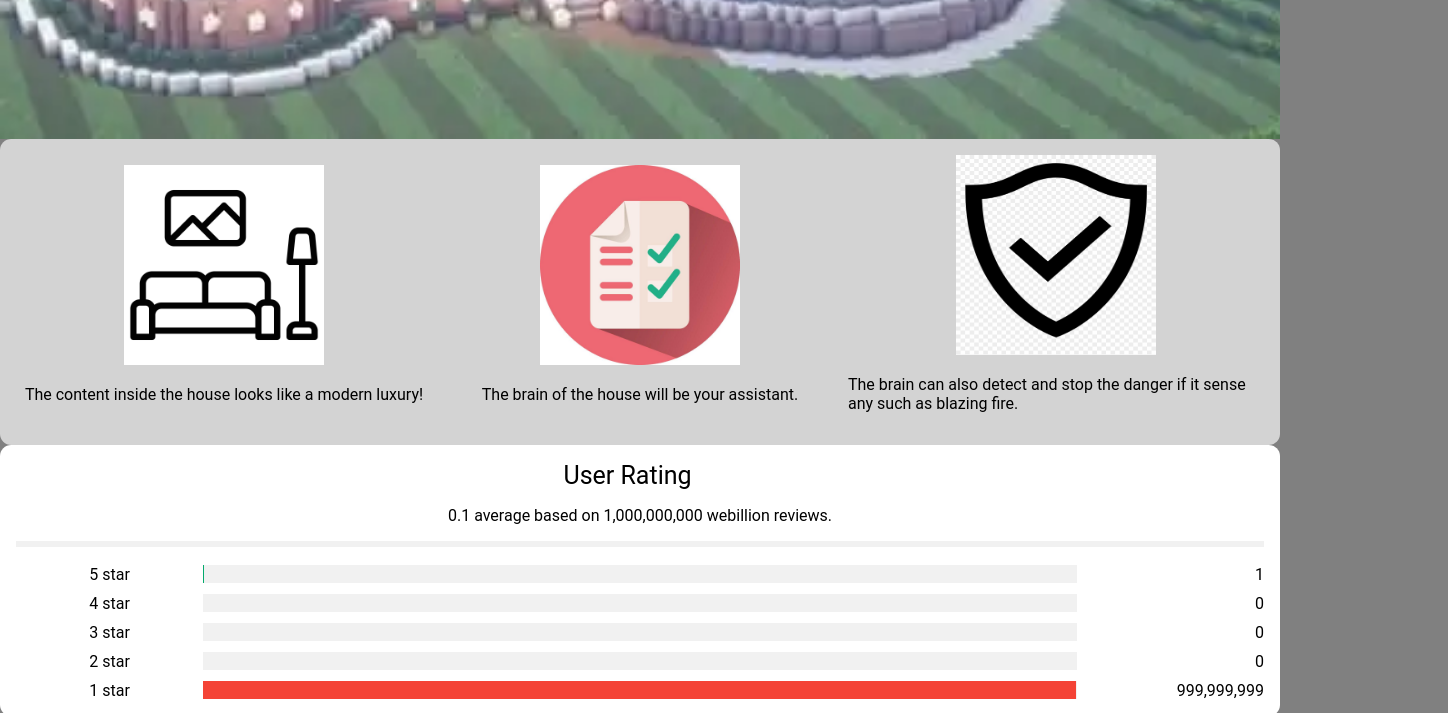
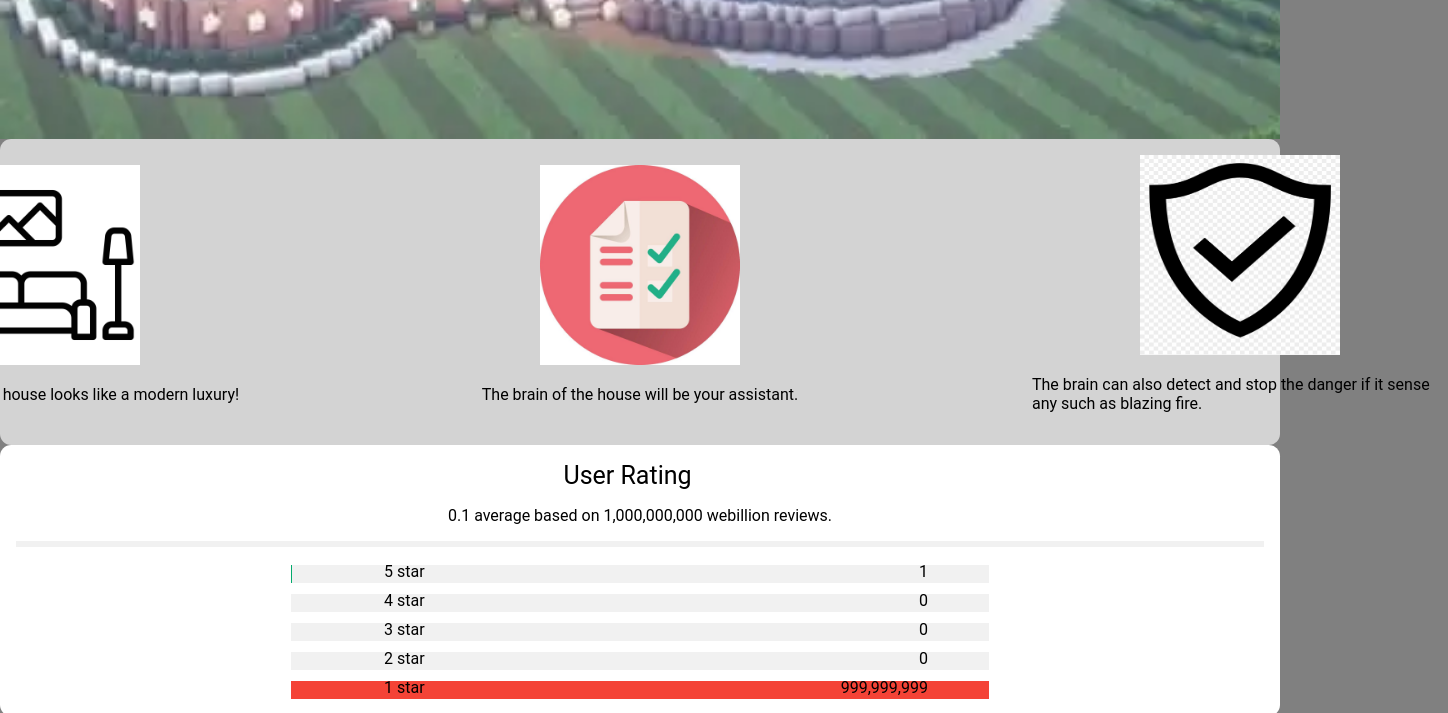
Before and after one commit to Dev-AspiringVibrant/smart-home-content, a plain HTML site: page index.html in a window 1280 px wide. Shown: the part 840-1553 px from the top of the page, 1448 px wide, since content can reach past the window. Drawn offline with Linux system fonts and the light colour scheme.

Commit message:
Layout Fix

```diff
--- a/index.html
+++ b/index.html
@@ -54,7 +54,7 @@ it
         </section>
             <div class="container2">
         <section class="row">
-            <section class="content-items col one-third">
+            <section class="content-items col one-third navt1">
                 <div class="rotate2d">
                 <a href="/rooms.html" target="_self"><img src="/pictures/rooms-icon.jpg"
                         alt="Simplitic icon of a living room." width="200" height="200"></a>
@@ -70,7 +70,7 @@ it
                 <p>The brain of the house will be your assistant.</p>
             </section>
 
-            <section class="content-items col one-third">
+            <section class="content-items col one-third navt2">
                 <div class="rotate2d">
                 <a href="/safety.html" target="_self"><img src="/pictures/Safety.jpeg"
                         alt="Simplitic icon of safety. A shield with checkmark in middle." width="200" height="200"></a>
@@ -81,19 +81,19 @@ it
             </div>
     </main>
 
-<section class="fakereview center container">
-    <span class="heading">User Rating</span>
+<section class="fakereview container">
+    <span class="heading spacearound">User Rating</span>
 <span class="fa fa-star checked"></span>
 <span class="fa fa-star checked"></span>
 <span class="fa fa-star checked"></span>
 <span class="fa fa-star checked"></span>
 <span class="fa fa-star"></span>
-<p>0.1 average based on 1,000,000,000 webillion reviews.</p>
+<p class="spacearound">0.1 average based on 1,000,000,000 webillion reviews.</p>
 <hr style="border:3px solid #f1f1f1">
 
 <div class="row">
   <div class="side">
-    <div>5 star</div>
+    <div class="transform1">5 star</div>
   </div>
   <div class="middle">
     <div class="bar-container">
@@ -101,10 +101,10 @@ it
     </div>
   </div>
   <div class="side right">
-    <div>1</div>
+    <div class="transform2">1</div>
   </div>
   <div class="side">
-    <div>4 star</div>
+    <div class="transform1">4 star</div>
   </div>
   <div class="middle">
     <div class="bar-container">
@@ -112,10 +112,10 @@ it
     </div>
   </div>
   <div class="side right">
-    <div>0</div>
+    <div class="transform2">0</div>
   </div>
   <div class="side">
-    <div>3 star</div>
+    <div class="transform1">3 star</div>
   </div>
   <div class="middle">
     <div class="bar-container">
@@ -123,10 +123,10 @@ it
     </div>
   </div>
   <div class="side right">
-    <div>0</div>
+    <div class="transform2">0</div>
   </div>
   <div class="side">
-    <div>2 star</div>
+    <div class="transform1">2 star</div>
   </div>
   <div class="middle">
     <div class="bar-container">
@@ -134,10 +134,10 @@ it
     </div>
   </div>
   <div class="side right">
-    <div>0</div>
+    <div class="transform2">0</div>
   </div>
   <div class="side">
-    <div>1 star</div>
+    <div class="transform1">1 star</div>
   </div>
   <div class="middle">
     <div class="bar-container">
@@ -145,7 +145,7 @@ it
     </div>
   </div>
   <div class="side right">
-    <div>999,999,999</div>
+    <div class="transform2">999,999,999</div>
   </div>
 </div>
 </section>
--- a/style.css
+++ b/style.css
@@ -82,7 +82,7 @@ section.col.one-third {
 .alt-nav {
     display: flex;
     height: fit-content;
-    align-content: space-between;
+    align-content: space-evenly;
     justify-content: space-around;
     flex-direction: row;
 }
@@ -104,6 +104,8 @@ section.col.one-third {
     background-color: lightgrey;
     padding: 1em;
     border-radius: 0.7em;
+    display: flex;
+    justify-content: space-around;
 }
 .spacearound {
     display: flex;
@@ -155,6 +157,8 @@ section.col.one-third {
     float: left;
     width: 70%;
     margin-top: 10px;
+    display: flex;
+    justify-content: center;
   }
 
   /* Place text to the right */
@@ -171,7 +175,7 @@ section.col.one-third {
 
   /* The bar container */
   .bar-container {
-    width: 100%;
+    width: 80%;
     background-color: #f1f1f1;
     text-align: center;
     color: white;
@@ -210,3 +214,15 @@ section.col.one-third {
     cursor: pointer;
     transition: 0.3s;
   }
+  .transform1 {
+    transform: translate(23em, -0.2em);
+  }
+  .transform2 {
+    transform: translate(-21em, -0.2em);
+  }
+  .navt1 {
+transform: translateX(-11.5em);
+  }
+  .navt2 {
+transform: translateX(11.5em);
+  }
--- a/stylecontent.css
+++ b/stylecontent.css
@@ -42,6 +42,7 @@ header {
 }
 .scrollbar {
     overflow-x: scroll;
+    overflow-y: overlay;
     scrollbar-color: rgb(212, 133, 133) lightgrey;
 }
 .scrollbar:hover {
```
